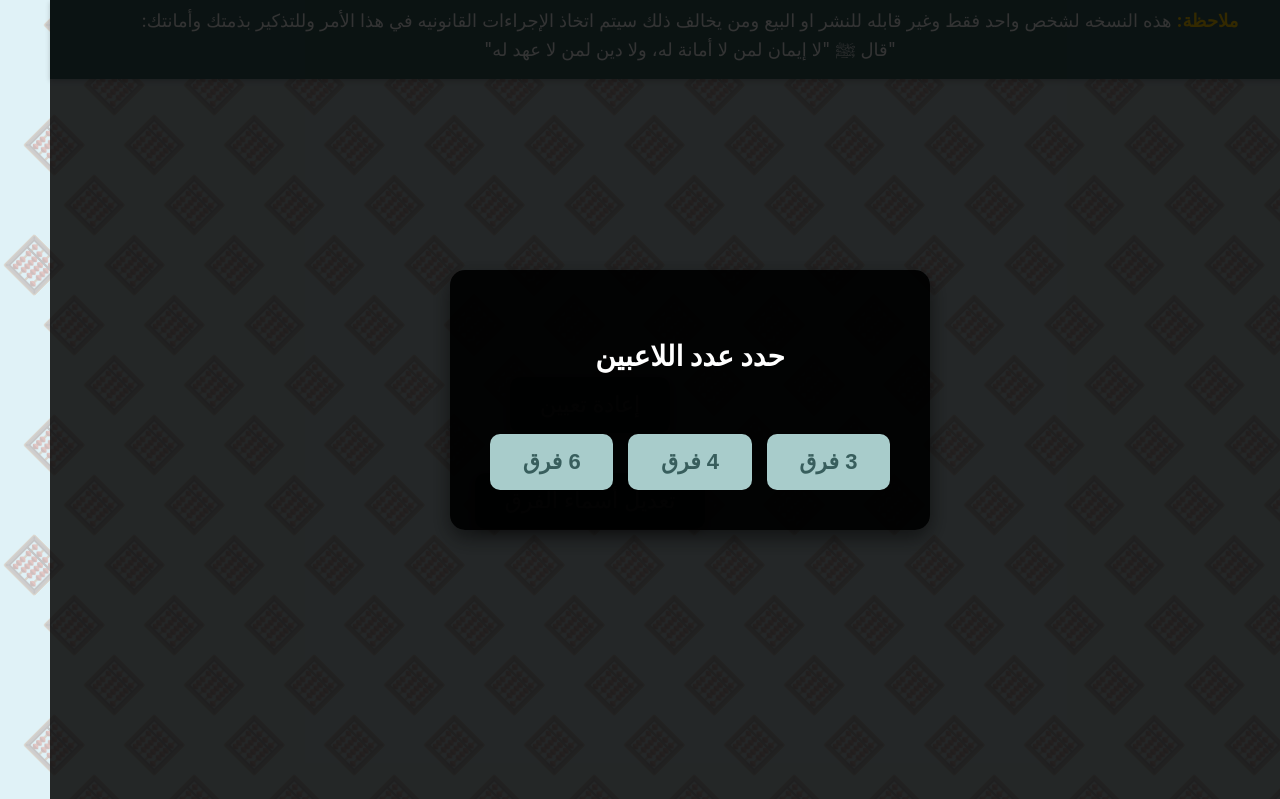
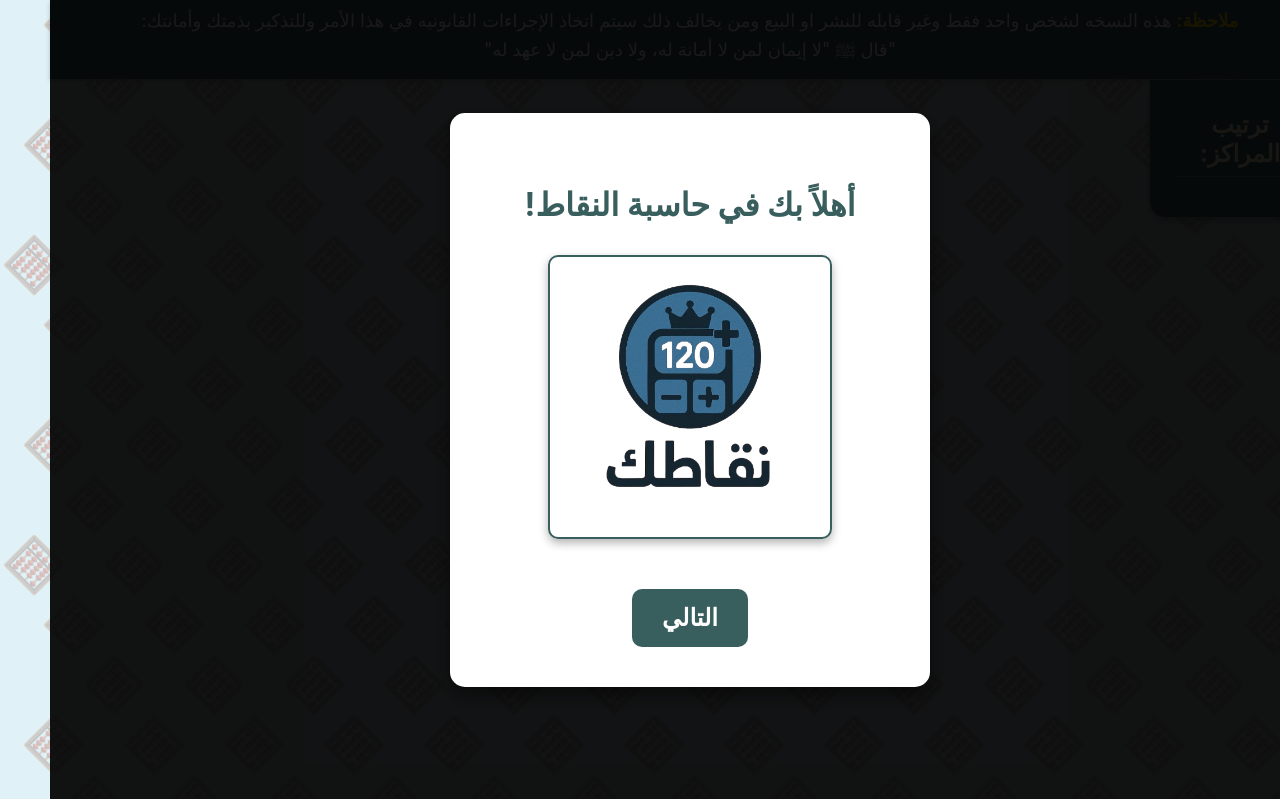
Before and after one commit to pointscalculator/pointscalculator, a plain HTML site: page index.html in a window 1280 px wide. Shown: the top 799 px of the page. Drawn offline with Linux system fonts and the light colour scheme.

Commit message:
Update index.html

```diff
--- a/index.html
+++ b/index.html
@@ -3,7 +3,7 @@
 <head>
     <meta charset="UTF-8" />
     <meta name="viewport" content="width=device-width, initial-scale=1.0"/>
-    <title>لعبة من أكون؟</title>
+    <title>حاسبة النقاط</title>
     <style>
         /* الخطوط الأساسية والخلفية */
         body {
@@ -153,23 +153,25 @@
 
         /* لوحة ترتيب المراكز */
         #rankingBox {
-            position: sticky; /* أصبحت ثابتة أثناء التمرير على الشاشات الكبيرة */
-            top: 0; /* ستلتصق بالقمة */
+            position: fixed; /* أصبحت ثابتة أثناء التمرير على الشاشات الكبيرة */
+            top: clamp(60px, 12vw, 80px); /* بادينج علوي لترك مسافة للشريط العلوي */
             right: 0;
             background-color: #385E5D; /* أزرق غامق جديد */
             padding: clamp(20px, 4vw, 30px) clamp(15px, 3vw, 25px); /* بادينج مستجيب */
-            border-radius: 0 0 15px 15px; /* حواف دائرية في الأسفل فقط */
+            border-radius: 0 0 0 15px; /* حواف دائرية في الأسفل واليسار فقط */
             color: white;
             font-size: clamp(16px, 3.5vw, 18px); /* حجم خط مستجيب */
             box-shadow: 0 4px 10px rgba(0, 0, 0, 0.3);
             z-index: 11; /* أعلى من شريط الملاحظة */
-            width: clamp(120px, 25vw, 150px); /* عرض مستجيب */
+            width: clamp(120px, 25vw, 180px); /* عرض مستجيب */
             height: auto; /* ليتكيف الطول مع المحتوى */
             box-sizing: border-box;
-            align-self: flex-start; /* لتموضعها في الأعلى يمينًا ضمن الـ flex container */
-            margin-top: clamp(60px, 12vw, 80px); /* بادينج علوي لترك مسافة للشريط العلوي */
-            margin-right: -100%; /* لتعويض مسافة الـ padding-right في الجسم */
-            transform: translateX(100%); /* لتثبيتها في الزاوية اليمنى العليا */
+            transform: translateX(100%); /* لكي تكون مخفية في البداية */
+            transition: transform 0.3s ease-in-out; /* حركة سلايد */
+        }
+
+        #rankingBox.active {
+            transform: translateX(0); /* إظهارها */
         }
 
         #rankingBox h3 {
@@ -196,7 +198,7 @@
         }
 
         /* النوافذ المنبثقة (Modal) */
-        .modal, .modal-player-count {
+        .popup-overlay { /* تم تغيير الاسم ليتناسب مع نافذة الترحيب */
             display: flex;
             justify-content: center;
             align-items: center;
@@ -207,6 +209,14 @@
             height: 100vh;
             background-color: rgba(0,0,0,0.8); /* خلفية أغمق للمودال */
             z-index: 1000;
+            opacity: 0;
+            visibility: hidden;
+            transition: opacity 0.3s ease, visibility 0.3s ease;
+        }
+
+        .popup-overlay.active {
+            opacity: 1;
+            visibility: visible;
         }
 
         .modal-content {
@@ -223,6 +233,11 @@
             box-shadow: 0 8px 20px rgba(0, 0, 0, 0.5);
             line-height: 1.6; /* تحسين قابلية القراءة */
             font-size: clamp(16px, 3.5vw, 18px); /* حجم خط مستجيب */
+            transform: scale(0.9);
+            transition: transform 0.3s ease;
+        }
+        .popup-overlay.active .modal-content {
+            transform: scale(1);
         }
 
         .modal-content h2 {
@@ -271,7 +286,7 @@
         }
 
         /* ستايل نافذة تحديد عدد اللاعبين */
-        .modal-player-count .modal-content {
+        #modalPlayerCount .modal-content {
             background-color: rgba(0, 0, 0, 0.95); /* أسود شفاف أغمق جداً */
             color: white;
             text-align: center;
@@ -279,7 +294,7 @@
             max-width: 400px;
         }
 
-        .modal-player-count .modal-content h2 {
+        #modalPlayerCount .modal-content h2 {
             color: white;
             margin-bottom: clamp(20px, 4vw, 30px);
         }
@@ -322,10 +337,49 @@
             transform: rotate(45deg); /* دوران الأيقونات لتكون جزءًا من الخط القطري */
         }
 
+        /* نافذة الترحيب الجديدة */
+        #welcome-popup {
+            background-color: rgba(0,0,0,0.9); /* خلفية داكنة جداً للترحيب */
+        }
+        #welcome-popup .modal-content {
+            background-color: #FFFFFF; /* لون خلفية بيضاء لنافذة الترحيب فقط */
+            color: #000000; /* نص داكن عليها ليكون مقروءًا */
+            display: flex; /* تفعيل فليكس بوكس */
+            flex-direction: column; /* ترتيب العناصر عمودياً */
+            align-items: center; /* توسيط العناصر أفقياً */
+            justify-content: center; /* توسيط العناصر عمودياً */
+            gap: clamp(15px, 4vw, 25px); /* مسافة بين العناصر */
+            padding: clamp(25px, 6vw, 40px);
+            max-width: 400px; /* حجم ثابت نوعاً ما لنافذة الترحيب */
+        }
+
+        #welcome-popup .modal-content h2 {
+            color: #385E5D; /* عنوان باللون الغامق ليكون مقروءًا */
+            margin-bottom: 0; /* إزالة الهامش السفلي الافتراضي للعنوان */
+            font-size: clamp(26px, 6vw, 32px); /* حجم خط أكبر للعنوان */
+        }
+
+        #welcome-popup .modal-content img {
+            max-width: 70%; /* تصغير الصورة قليلاً لتناسب النافذة */
+            height: auto;
+            border-radius: 10px; /* حواف دائرية للصورة */
+            margin-bottom: 0; /* إزالة الهامش السفلي إذا كان موجوداً */
+            box-shadow: 0 4px 10px rgba(0, 0, 0, 0.3);
+            border: 2px solid #385E5D; /* حدود للصورة باللون الغامق */
+        }
+        #welcome-popup .modal-content button {
+            background-color: #385E5D; /* زر باللون الأزرق الغامق */
+            color: white;
+            font-weight: bold;
+        }
+
         /* استجابة التصميم للشاشات الصغيرة */
         @media (min-width: 769px) {
             body {
                 padding-right: clamp(170px, 20vw, 200px); /* مسافة للوحة الترتيب على اليمين للشاشات الكبيرة */
+            }
+            #rankingBox {
+                transform: translateX(0); /* إظهارها تلقائياً على الشاشات الكبيرة */
             }
         }
 
@@ -343,14 +397,28 @@
                 text-align: center;
                 border-radius: 15px; /* جعل كل الحواف دائرية عندما تكون ثابتة */
                 transform: none; /* إلغاء أي تحويلات */
+                padding: clamp(15px, 3vw, 25px);
+                font-size: clamp(14px, 3.5vw, 16px);
             }
 
             #rankingBox h3 {
                 text-align: center;
+                font-size: clamp(18px, 4.5vw, 22px);
             }
 
             .rank {
                 justify-content: center;
+                font-size: clamp(12px, 3vw, 15px);
+            }
+
+            .modal-content button {
+                font-size: clamp(16px, 4.5vw, 20px); /* تصغير حجم زر المودال على الجوال */
+                padding: clamp(10px, 3vw, 12px) clamp(20px, 5vw, 25px);
+            }
+
+            .player-count-buttons button {
+                flex-basis: 48%; /* زرين في الصف على الشاشات الصغيرة */
+                font-size: clamp(16px, 4vw, 20px);
             }
         }
 
@@ -359,10 +427,21 @@
                 grid-template-columns: 1fr !important; /* عمود واحد على الجوالات */
                 max-width: 250px; /* تقليل العرض الأقصى للفرق */
             }
+            .player-count-buttons button {
+                flex-basis: 100%; /* زر واحد في الصف على الجوالات الأصغر */
+            }
         }
     </style>
 </head>
 <body>
+
+    <div id="welcome-popup" class="popup-overlay">
+        <div class="modal-content">
+            <h2>أهلاً بك في حاسبة النقاط!</h2>
+            <img src="https://raw.githubusercontent.com/pointscalculator/pointscalculator/main/calcolater-removebg-preview.png" alt="شعار اللعبة">
+            <button onclick="showPlayerCountModal()">التالي</button>
+        </div>
+    </div>
 
     <div class="notice-bar">
         <div class="notice-content">
@@ -382,8 +461,7 @@
     <button id="resetBtn">إعادة تعيين</button>
     <button id="editNamesBtn" onclick="editTeamNames()">تعديل أسماء الفرق</button>
 
-    <div class="modal-player-count" id="modalPlayerCount">
-        <div class="modal-content">
+    <div id="modalPlayerCount" class="popup-overlay"> <div class="modal-content">
             <h2>حدد عدد اللاعبين</h2>
             <div class="player-count-buttons">
                 <button onclick="setPlayerCount(3)">3 فرق</button>
@@ -393,11 +471,10 @@
         </div>
     </div>
 
-    <div class="modal" id="modal1" style="display:none;">
-        <div class="modal-content">
+    <div id="modal1" class="popup-overlay"> <div class="modal-content">
             <span class="close-btn" onclick="startGame()">&times;</span>
             <h2>نصائح اللعبة</h2>
-            <p>نصيحه علشان نلعب ونستانس… بس بدون ما ننسى الأهم 🌙<br><br>
+            <p style="text-align: right;">نصيحه علشان نلعب ونستانس… بس بدون ما ننسى الأهم 🌙<br><br>
                 1. ⏰ "اللعب ممتع، بس خلّه بعد الصلاة، عشان ما تضيع عليك لا متعة ولا أجر."<br>
                 2. 📖 "اللعبة حلوة، بس القرآن أحلى، خذ لك وقت بين الجولات وارتّح مع كلام الله."<br>
                 3. 🙏 "إذا جاء وقت الصلاة، نوقف اللعب ونكسب رضا رب العالمين."<br>
@@ -419,6 +496,7 @@
         // جلب عناصر HTML
         const container = document.getElementById('teamsContainer');
         const ranksDiv = document.getElementById('ranks');
+        const welcomePopup = document.getElementById('welcome-popup');
         const modal1 = document.getElementById('modal1');
         const modalPlayerCount = document.getElementById('modalPlayerCount');
         const noticeBar = document.querySelector('.notice-bar');
@@ -434,6 +512,21 @@
             '#00BCD4'  // أزرق سماوي عميق (اللون الأزرق الآخر)
         ];
 
+        // وظائف إظهار وإخفاء النوافذ المنبثقة
+        function showPopup(popupElement) {
+            popupElement.classList.add('active');
+        }
+
+        function hidePopup(popupElement) {
+            popupElement.classList.remove('active');
+        }
+
+        // تسلسل ظهور النوافذ عند بدء التشغيل
+        function showPlayerCountModal() {
+            hidePopup(welcomePopup);
+            showPopup(modalPlayerCount);
+        }
+
         // دالة لتحديد عدد اللاعبين وتهيئة اللعبة
         function setPlayerCount(count) {
             teamNames = Array(count).fill().map((_, i) => `الفريق ${i + 1}`);
@@ -448,10 +541,11 @@
                 container.style.gridTemplateColumns = 'repeat(3, 1fr)';
             }
 
-            modalPlayerCount.style.display = 'none'; // إخفاء نافذة تحديد اللاعبين
-            modal1.style.display = 'flex'; // إظهار نافذة النصائح
+            hidePopup(modalPlayerCount); // إخفاء نافذة تحديد اللاعبين
+            showPopup(modal1); // إظهار نافذة النصائح
             renderTeams(); // رسم الفرق بناءً على العدد الجديد
             updateRanks(); // تحديث لوحة الترتيب
+            rankingBox.classList.add('active'); // إظهار لوحة الترتيب
         }
 
         // دالة لرسم الفرق على الشاشة
@@ -520,7 +614,7 @@
 
         // دالة لبدء اللعبة (إخفاء النافذة المنبثقة)
         function startGame() {
-            modal1.style.display = 'none';
+            hidePopup(modal1);
         }
 
         // دالة لإنشاء أيقونات حاسبة موزعة بشكل خطوط قطرية
@@ -572,8 +666,8 @@
 
         // عند تحميل الصفحة
         window.onload = () => {
-            // إظهار نافذة تحديد عدد اللاعبين أولاً
-            modalPlayerCount.style.display = 'flex';
+            // إظهار نافذة الترحيب أولاً
+            showPopup(welcomePopup);
 
             // إنشاء أيقونات الحاسبة الموزعة قطرياً عند التحميل
             createCalculatorIconsDiagonal();
```
